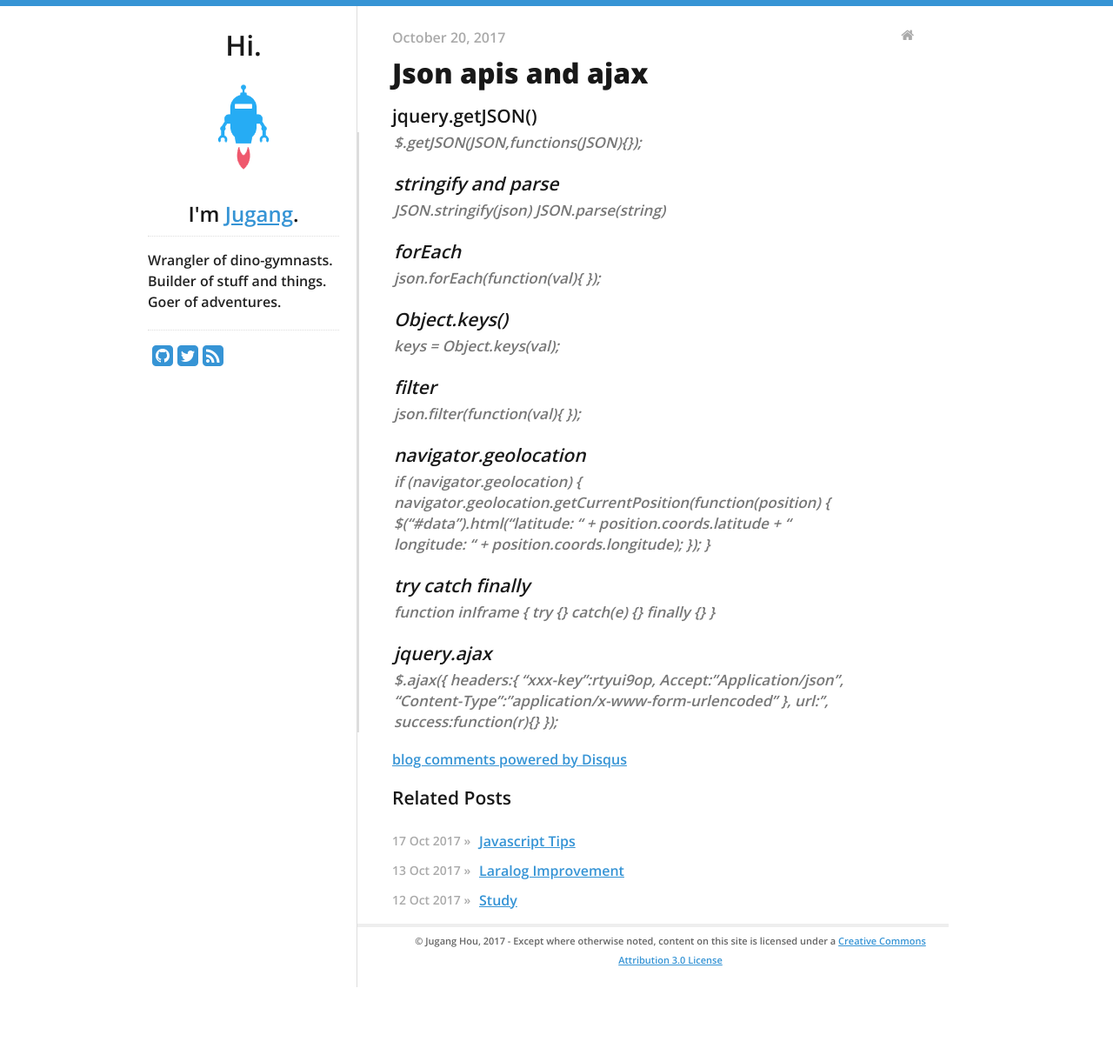
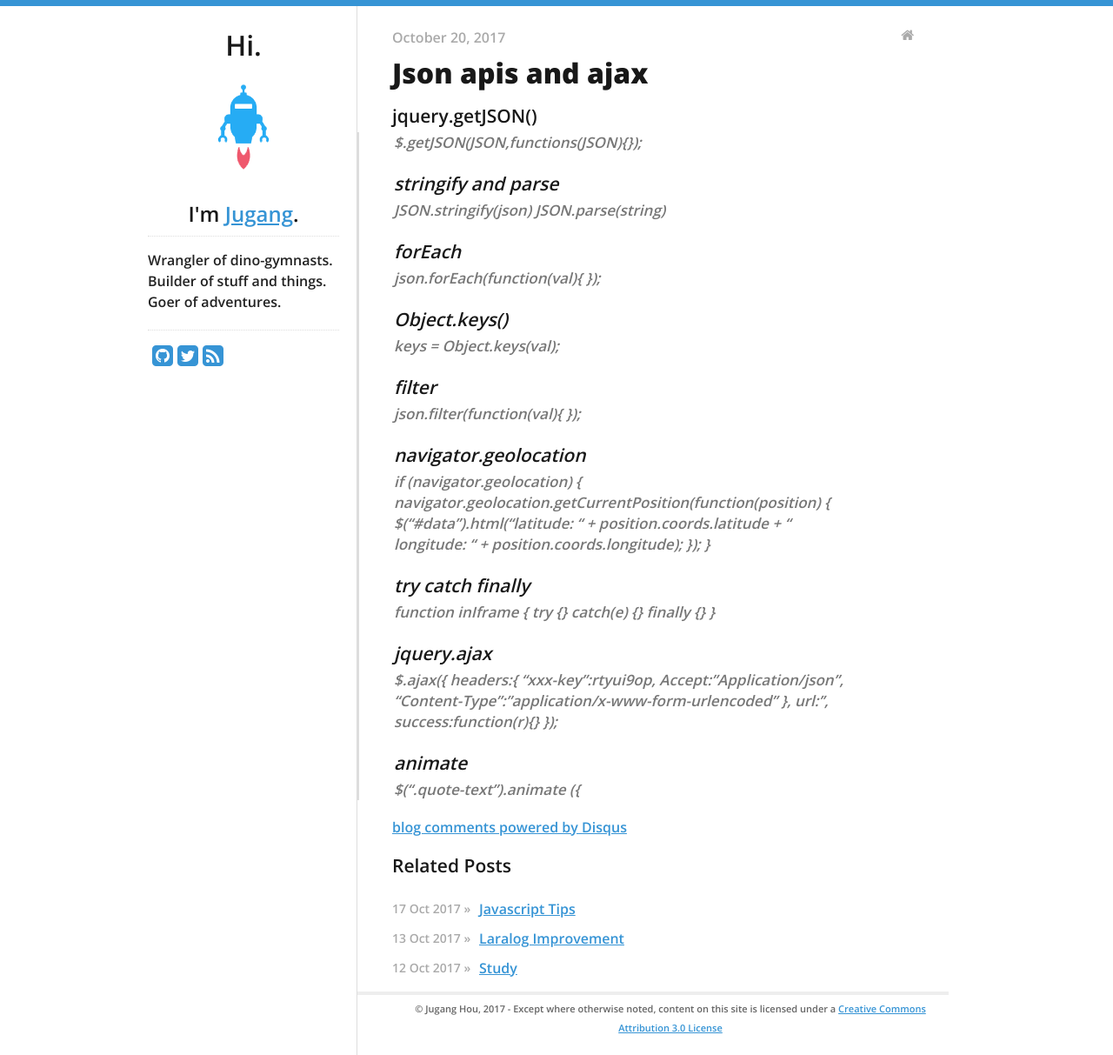
Before and after one commit to Cassini17/cassini17.github.io, a Jekyll site: the page built from _posts/2017-10-20-JSON APIs and AJAX.md, in a window 1280 px wide. Shown: the whole page at 87% size. Built offline with Jekyll 4.4.1, drawn with Linux system fonts in a browser that asks for light colours; nearby versions of some CDN libraries; our own code applies the rules of GitHub Pages for plain Markdown files; comment, search, counter and statistics services are not loaded; before the commit the page ends 1135 px from its top, so only the background shows below that.

Commit message:
Saved 2017-10-20-JSON APIs and AJAX.md with Dillinger.io

```diff
--- a/_posts/2017-10-20-JSON APIs and AJAX.md
+++ b/_posts/2017-10-20-JSON APIs and AJAX.md
@@ -29,3 +29,5 @@
 > url:'',
 > success:function(r){}
 > });
+#### animate
+> $(".quote-text").animate ({
```
